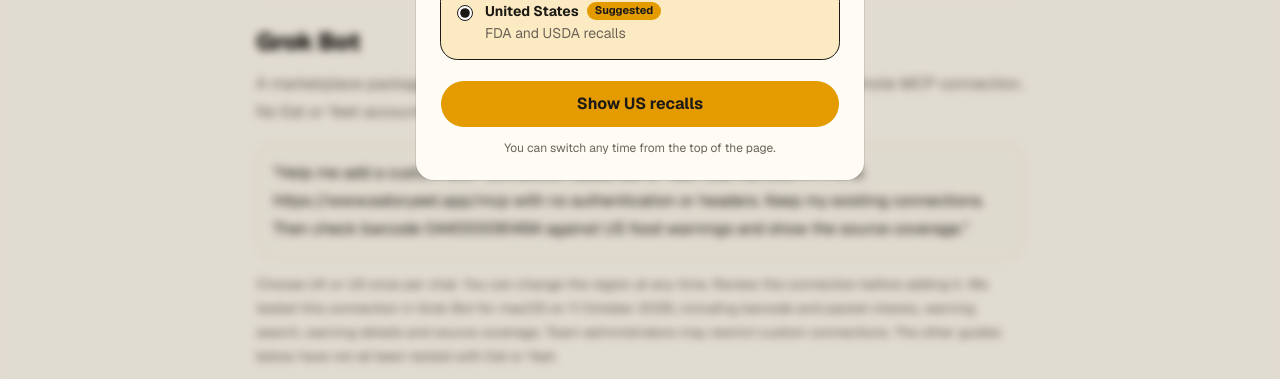
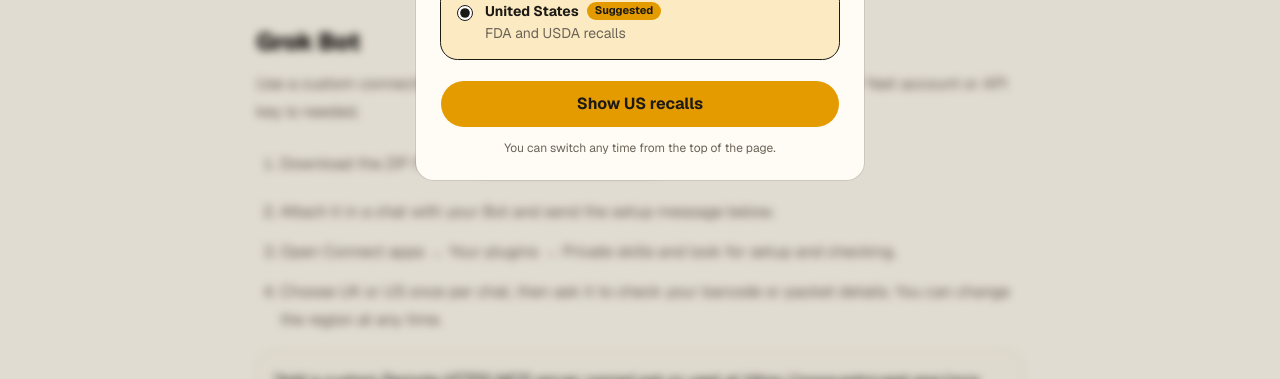
Before and after one commit to anthonyhumphreys/eat-or-yeet, a Next.js app: page /integrations in a window 1280 px wide. Shown: the part 412-791 px from the top of the page. Built offline with nearby package versions, Linux system fonts and the light colour scheme; no server answers.

Commit message:
feat: publish Grok plugin from main repository

```diff
--- a/src/app/integrations/page.tsx
+++ b/src/app/integrations/page.tsx
@@ -33,9 +33,16 @@ export default function IntegrationsPage() {
 
         <section id="grok-bot" aria-labelledby="grok-bot-title" className="mt-10 scroll-mt-24 border-t pt-8">
           <h2 id="grok-bot-title" className="text-2xl font-black tracking-tight">Grok Bot</h2>
-          <p className="mt-3 leading-7 text-muted-foreground">A marketplace package is not available yet. You can add Eat or Yeet as a custom remote MCP connection. No Eat or Yeet account or API key is needed.</p>
-          <p className={promptClass}>&quot;Help me add a custom MCP connection called Eat or Yeet. Use Remote HTTPS at https://www.eatoryeet.app/mcp with no authentication or headers. Keep my existing connections. Then check barcode 044000061494 against US food warnings and show the source coverage.&quot;</p>
-          <p className="mt-3 text-sm leading-6 text-muted-foreground">Choose UK or US once per chat. You can change the region at any time. Review the connection before adding it. We tested this connection in Grok Bot for macOS on 11 October 2026, including barcode and packet checks, warning search, warning details and source coverage. Team administrators may restrict custom connections. The other guides below have not all been tested with Eat or Yeet.</p>
+          <p className="mt-3 leading-7 text-muted-foreground">Use a custom connection while our marketplace listing is being prepared. No Eat or Yeet account or API key is needed.</p>
+          <ol className={stepsClass}>
+            <li>Download the ZIP from the <a className={linkClass} href="https://github.com/anthonyhumphreys/eat-or-yeet/releases/tag/grok-bot-v0.1.0">Grok Bot plugin release</a>.</li>
+            <li>Attach it in a chat with your Bot and send the setup message below.</li>
+            <li>Open Connect apps → Your plugins → Private skills and look for setup and checking.</li>
+            <li>Choose UK or US once per chat, then ask it to check your barcode or packet details. You can change the region at any time.</li>
+          </ol>
+          <p className={promptClass}>&quot;Add a custom Remote HTTPS MCP server named eat-or-yeet at https://www.eatoryeet.app/mcp with no authentication or headers. Keep my existing connections. Install the ZIP&apos;s setup and checking SKILL.md files as private skills, preserving their contents. Confirm the connection and four discovered tools.&quot;</p>
+          <p className={promptClass}>&quot;Check barcode 044000061494 against US food warnings and show the source coverage.&quot;</p>
+          <p className="mt-3 text-sm leading-6 text-muted-foreground">We tested this custom connection and both private skills in Grok Bot for macOS on 11 October 2026, including barcode and packet checks, warning search, warning details and source coverage. The app cannot import the marketplace manifest directly. Team administrators may restrict custom connections. The other guides below have not all been tested with Eat or Yeet.</p>
           <a className={`${linkClass} mt-2`} href="https://cursor.com/help/grok-bot/connect-plugins">Grok Bot plugin guide</a>
           <details className="mt-5 rounded-xl border px-5">
             <summary className={summaryClass}>Use the website through your Bot&apos;s browser</summary>
```
Also changed, not shown: .cursor-plugin/marketplace.json (added), plugins/grok-bot/README.md, 3 other files (tests, documents, lock files or other folders).
